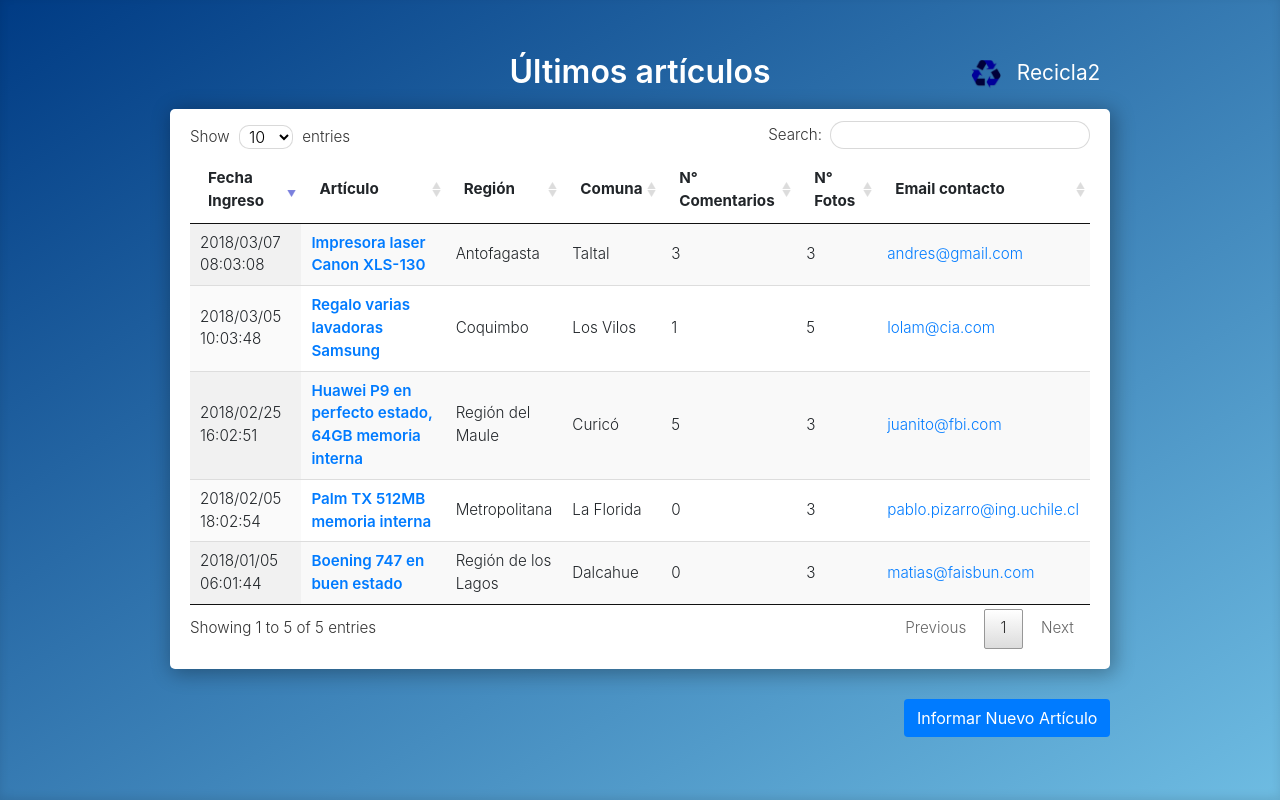
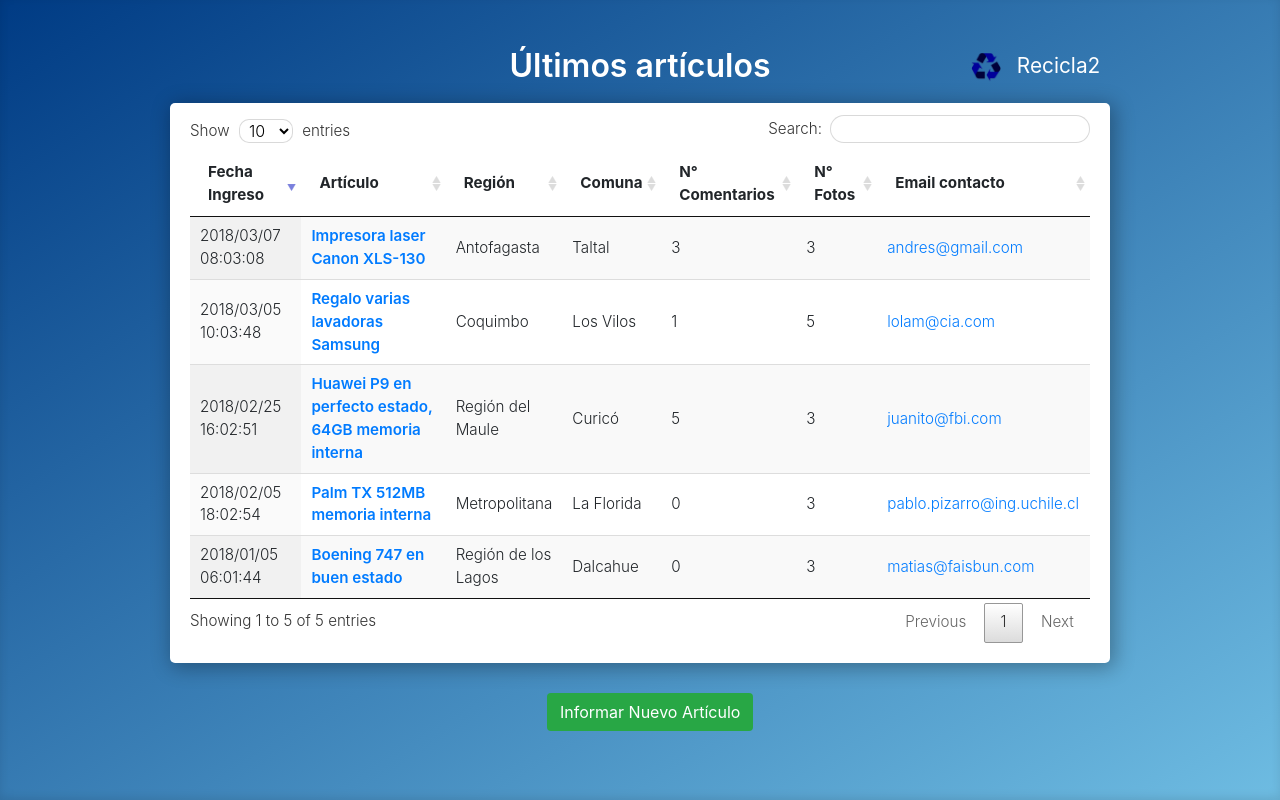
Before and after one commit to ppizarror/recicla2, a PHP site: page / in a window 1280 px wide. Run offline with PHP 8.4, Linux system fonts and the light colour scheme.

Commit message:
Cambia estilo botón agregar artículo index

```diff
--- a/src/core/about.js
+++ b/src/core/about.js
@@ -31,7 +31,7 @@
     "productname": "Recicla2",
     "version": {
         "date": "31/03/2018",
-        "v": "0.3.0"
+        "v": "0.3.1"
     }
 };
 
--- a/src/modules/list_item/style.css
+++ b/src/modules/list_item/style.css
@@ -55,11 +55,12 @@
 .list-item-bottom-bar {
     display: inline-block;
     margin: 20px 0;
+    text-align: center;
     width: 100%;
 }
 
 .list-item-botton-buttoncontainer {
-    float: right;
+    margin: 0 auto 20px;
 }
 
 .list-item-bottom-button {
--- a/src/modules/list_item/ui.js
+++ b/src/modules/list_item/ui.js
@@ -86,7 +86,7 @@
      * Añade botón informar artículo
      */
     let $new_item_id = generateId(cfg_id_size);
-    $(ui_main_content).append('<!--suppress ALL --><div class="list-item-bottom-bar"><div class="list-item-botton-buttoncontainer"><button id="{0}" type="button" class="btn btn-primary list-item-bottom-button hvr-shadow">{1}</button></div></div>'.format($new_item_id, lang.list_item_new_item));
+    $(ui_main_content).append('<!--suppress ALL --><div class="list-item-bottom-bar"><div class="list-item-botton-buttoncontainer"><button id="{0}" type="button" class="btn btn-success list-item-bottom-button hvr-shadow">{1}</button></div></div>'.format($new_item_id, lang.list_item_new_item));
     $('#' + $new_item_id).on('click', function () {
         loadModule(modules.addItem);
     })
```
